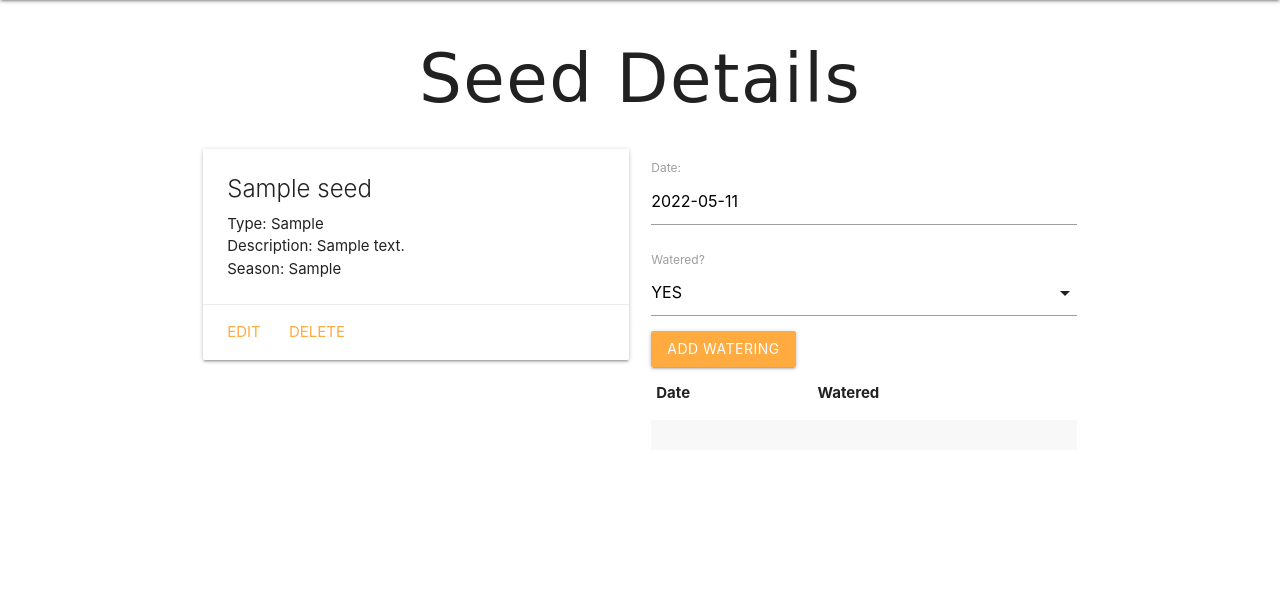
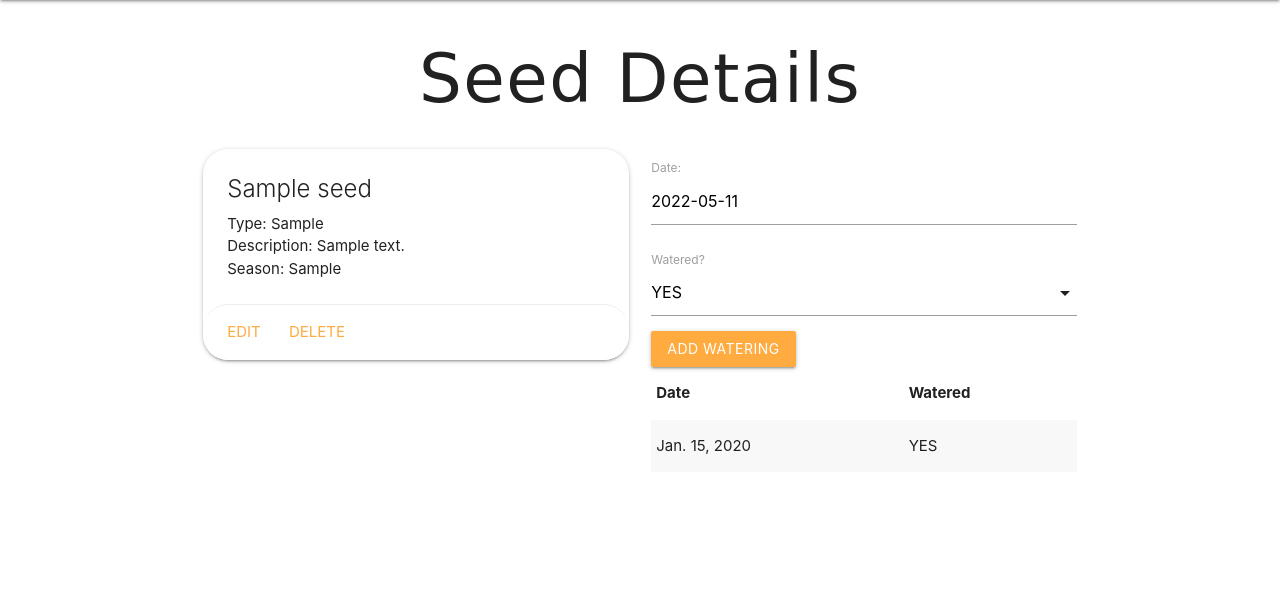
Before and after one commit to jcaputo44/seedsower, a Django app: page /seeds/1/ in a window 1280 px wide. Shown: the part 64-664 px from the top of the page. Run offline with Django 4.2, Linux system fonts and the light colour scheme; tables that the repository leaves empty hold one stand-in row (values such as "Sample post"); lists and menus that the app fills with data are empty; some web fonts are replaced.

Commit message:
lab part 4

```diff
--- a/main_app/models.py
+++ b/main_app/models.py
@@ -1,5 +1,6 @@
 from django.db import models
 from django.urls import reverse
+from datetime import date
 
 WATERED = (
     ('Y', 'YES'),
@@ -35,3 +36,6 @@
     def __str__(self):
         # Nice method for obtaining the friendly value of a Field.choice
         return f"{self.get_water_display()} on {self.date}"
+
+    class Meta:
+        ordering = ['-date']
--- a/main_app/static/css/style.css
+++ b/main_app/static/css/style.css
@@ -83,3 +83,11 @@
 .sub-btn {
   margin-top: 2rem;
 }
+
+.card {
+  border-radius: 25px;
+}
+
+.card .card-action:last-child {
+  border-radius: 25px;
+}
--- a/main_app/templates/seeds/detail.html
+++ b/main_app/templates/seeds/detail.html
@@ -29,7 +29,7 @@
             <tr><th>Date</th><th>Watered</th></tr>
           </thead>
           <tbody>
-            {% for wateringing in seed.watering_set.all %}
+            {% for watering in seed.watering_set.all %}
               <tr>
                 <td>{{watering.date}}</td>
                 <td>{{watering.get_water_display}}</td>
```
